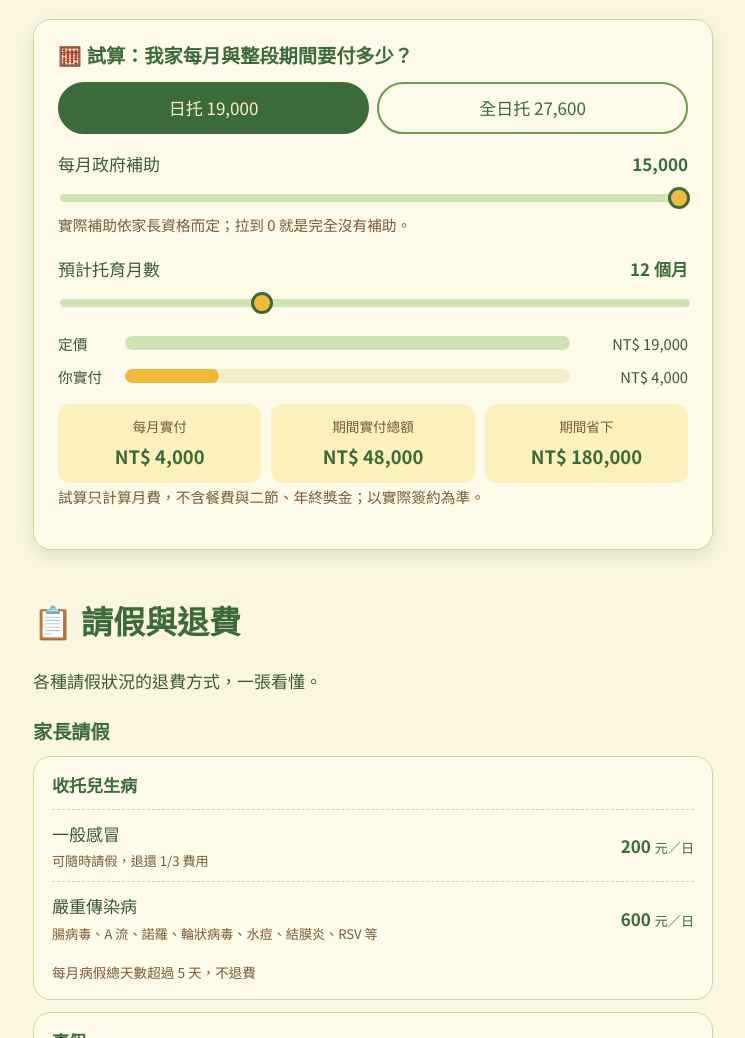
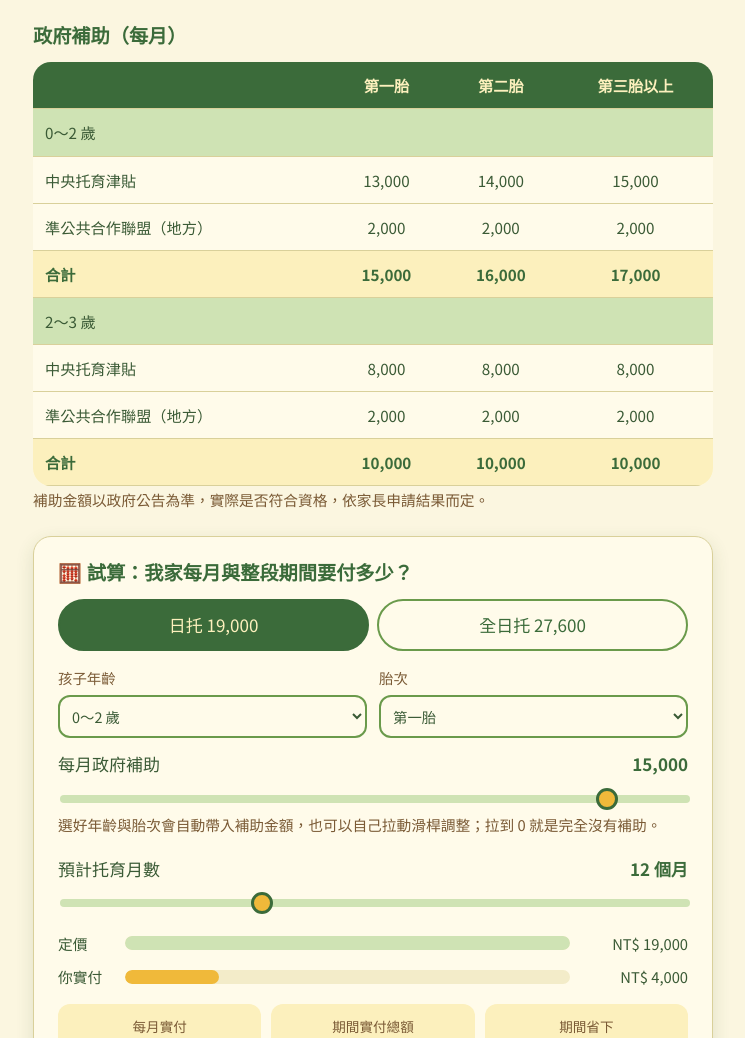
Before and after one commit to Lucy123go/lucy-forest-cabin, a plain HTML site: page care.html in a window 1280 px wide. Shown: the part 3293-4331 px from the top of the page, without its empty margins (267-1012 px from the left). Drawn offline with Linux system fonts and the light colour scheme.

Commit message:
Fees: government subsidy table by age/birth order; calculator auto-fills subsidy
Co-Authored-By: Claude Sonnet 5.5 <noreply@anthropic.com>
Claude-Session: https://claude.ai/code/session_01W5HLyi81SNKafH6qQZUofw

```diff
--- a/care.html
+++ b/care.html
@@ -76,10 +76,10 @@
 <section>
   <div class="wrap narrow">
     <h2>💰 收費</h2>
-    <p>準公共托育的收費受政府規範。托育補助加上準公共合作聯盟補助，家長每月可領 <b>NT$15,000</b>（依資格而定）。</p>
+    <p>準公共托育的收費受政府規範。政府補助分成「中央托育津貼」和「準公共合作聯盟（地方）補助」兩筆，依孩子的年齡與胎次而不同。</p>
     <div class="grid grid-2">
-      <div class="card center"><h3>日托月費</h3><p>每日 10 小時，每月（30 天）<br>定價 NT$19,000</p><p><b>領滿補助後，每月實付約 NT$4,000</b></p></div>
-      <div class="card center"><h3>全日托月費</h3><p>全日托 24 小時，每週 5 天<br>定價 NT$27,600</p><p><b>領滿補助後，每月實付約 NT$12,600</b></p></div>
+      <div class="card center"><h3>日托月費</h3><p>每日 10 小時，每月（30 天）<br>定價 NT$19,000</p><p><b>0～2 歲第一胎領滿補助後，每月實付約 NT$4,000</b></p></div>
+      <div class="card center"><h3>全日托月費</h3><p>全日托 24 小時，每週 5 天<br>定價 NT$27,600</p><p><b>0～2 歲第一胎領滿補助後，每月實付約 NT$12,600</b></p></div>
     </div>
 
     <div class="grid grid-2" style="margin-top:22px">
@@ -90,15 +90,34 @@
       <p>日托以<b>每日 10 小時</b>為原則。固定每天增加或減少托育時間，<b>每增加（減少）1 小時，每月加收（減收）1,000 元</b>。折合下來，每小時大約只要 40 多元。</p>
       <p style="margin-bottom:0">臨時、不固定的零星托育（零托），另有計費方式，歡迎與我聯絡詢問。</p></div>
     <p class="sub-cats" style="margin-top:14px">實際補助依家長資格而定，詳細內容以正式托育契約為準。</p>
+    <h3 style="margin-top:1.4em">政府補助（每月）</h3>
+    <div class="tablewrap"><table class="subtbl">
+      <thead><tr><th></th><th>第一胎</th><th>第二胎</th><th>第三胎以上</th></tr></thead>
+      <tbody>
+        <tr class="grp"><th colspan="4">0～2 歲</th></tr>
+        <tr><th>中央托育津貼</th><td>13,000</td><td>14,000</td><td>15,000</td></tr>
+        <tr><th>準公共合作聯盟（地方）</th><td>2,000</td><td>2,000</td><td>2,000</td></tr>
+        <tr class="tot"><th>合計</th><td>15,000</td><td>16,000</td><td>17,000</td></tr>
+        <tr class="grp"><th colspan="4">2～3 歲</th></tr>
+        <tr><th>中央托育津貼</th><td>8,000</td><td>8,000</td><td>8,000</td></tr>
+        <tr><th>準公共合作聯盟（地方）</th><td>2,000</td><td>2,000</td><td>2,000</td></tr>
+        <tr class="tot"><th>合計</th><td>10,000</td><td>10,000</td><td>10,000</td></tr>
+      </tbody>
+    </table></div>
+    <p class="sub-cats">補助金額以政府公告為準，實際是否符合資格，依家長申請結果而定。</p>
     <div class="calc card" id="calc">
       <h3>🧮 試算：我家每月與整段期間要付多少？</h3>
       <div class="seg" role="radiogroup" aria-label="托育方案">
         <button type="button" data-plan="19000" class="on" role="radio" aria-checked="true">日托 19,000</button>
         <button type="button" data-plan="27600" role="radio" aria-checked="false">全日托 27,600</button>
       </div>
+      <div class="sel">
+        <label>孩子年齡<select id="age"><option value="0">0～2 歲</option><option value="1">2～3 歲</option></select></label>
+        <label>胎次<select id="birth"><option value="0">第一胎</option><option value="1">第二胎</option><option value="2">第三胎以上</option></select></label>
+      </div>
       <label class="row" for="sub"><span>每月政府補助</span><output id="subOut">15,000</output></label>
-      <input type="range" id="sub" min="0" max="15000" step="500" value="15000" aria-label="每月補助金額">
-      <p class="sub-cats">實際補助依家長資格而定；拉到 0 就是完全沒有補助。</p>
+      <input type="range" id="sub" min="0" max="17000" step="500" value="15000" aria-label="每月補助金額">
+      <p class="sub-cats">選好年齡與胎次會自動帶入補助金額，也可以自己拉動滑桿調整；拉到 0 就是完全沒有補助。</p>
       <label class="row" for="mon"><span>預計托育月數</span><output id="monOut">12 個月</output></label>
       <input type="range" id="mon" min="1" max="36" step="1" value="12" aria-label="托育月數">
       <div class="bars">
--- a/css/styles.css
+++ b/css/styles.css
@@ -169,3 +169,14 @@ article.entry{background:var(--card);border:1px solid var(--line);border-radius:
 .calc input[type=range]{-webkit-appearance:none;appearance:none;height:8px;border-radius:999px;background:var(--green-200);outline:none}
 .calc input[type=range]::-webkit-slider-thumb{-webkit-appearance:none;width:22px;height:22px;border-radius:50%;background:var(--yellow-500);border:3px solid var(--green-700);cursor:pointer}
 .calc input[type=range]::-moz-range-thumb{width:18px;height:18px;border-radius:50%;background:var(--yellow-500);border:3px solid var(--green-700);cursor:pointer}
+
+.tablewrap{overflow-x:auto}
+.subtbl{width:100%;border-collapse:collapse;background:var(--card);border-radius:var(--radius);overflow:hidden;font-size:.95rem}
+.subtbl th,.subtbl td{padding:9px 12px;border-bottom:1px solid var(--line);text-align:center}
+.subtbl th:first-child{text-align:left;font-weight:400}
+.subtbl thead th{background:var(--green-700);color:var(--yellow-100)}
+.subtbl .grp th{background:var(--green-200);color:var(--green-900);text-align:left}
+.subtbl .tot th,.subtbl .tot td{background:var(--yellow-100);font-weight:700;color:var(--green-700)}
+.sel{display:flex;gap:12px;flex-wrap:wrap;margin-bottom:6px}
+.sel label{display:flex;flex-direction:column;font-size:.9rem;color:var(--brown);flex:1;min-width:140px}
+.sel select{margin-top:4px;padding:8px;border:2px solid var(--green-500);border-radius:12px;background:var(--card);color:var(--green-900);font:inherit}
--- a/js/calc.js
+++ b/js/calc.js
@@ -13,6 +13,9 @@
     $("barFull").style.width="100%"; $("barFullT").textContent=fmt(plan);
     $("barPay").style.width=(pay/plan*100)+"%"; $("barPayT").textContent=fmt(pay);
   }
+  var SUB=[[15000,16000,17000],[10000,10000,10000]];
+  function fill(){$("sub").value=SUB[+$("age").value][+$("birth").value];calc();}
+  $("age").addEventListener("change",fill); $("birth").addEventListener("change",fill);
   document.querySelectorAll("#calc .seg button").forEach(function(b){
     b.addEventListener("click",function(){
       document.querySelectorAll("#calc .seg button").forEach(function(x){x.classList.remove("on");x.setAttribute("aria-checked","false")});
```
